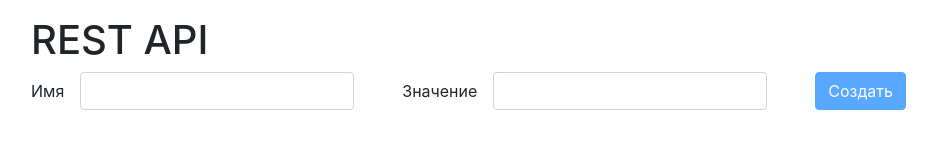
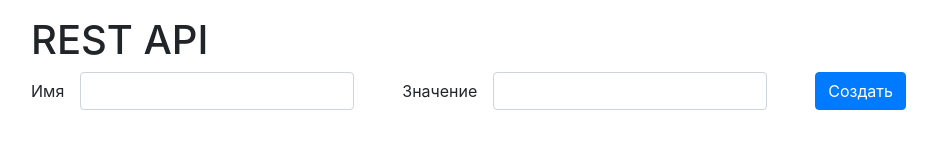
Before and after one commit to ElizPN/rest-api, a website: page client/index.html in a window 1280 px wide. Shown: the whole page, without its empty margins (54-991 px from the left). Drawn offline with nearby package versions, Linux system fonts and the light colour scheme.

Commit message:
clean up

```diff
--- a/client/index.html
+++ b/client/index.html
@@ -35,9 +35,7 @@
             v-model="form.value"
           />
         </div>
-        <button class="btn btn-primary" type="submit" :disabled="!canCreate">
-          Создать
-        </button>
+        <button class="btn btn-primary" type="submit">Создать</button>
       </form>
 
       <div v-if="loading">
```
